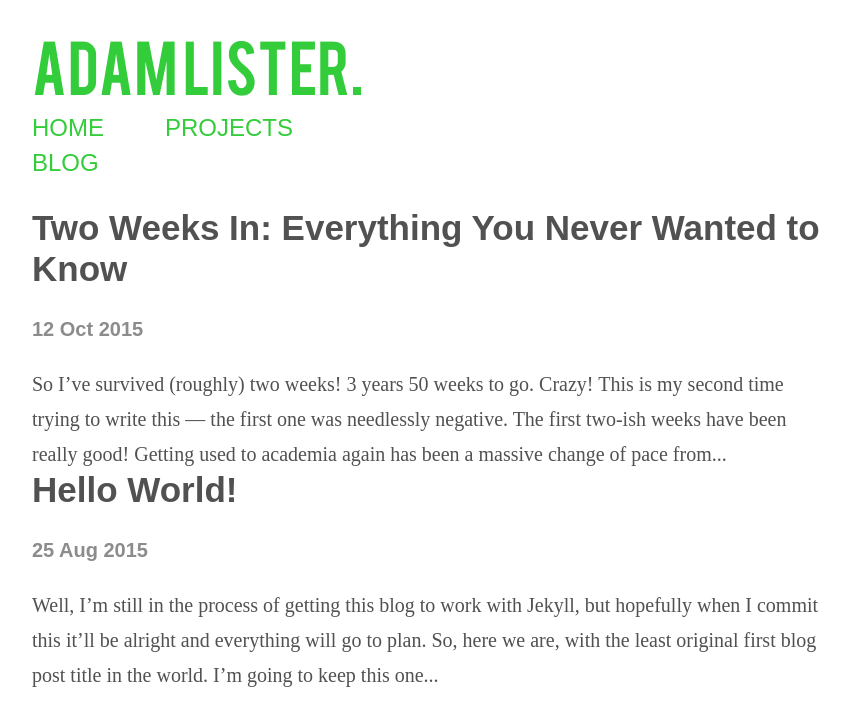
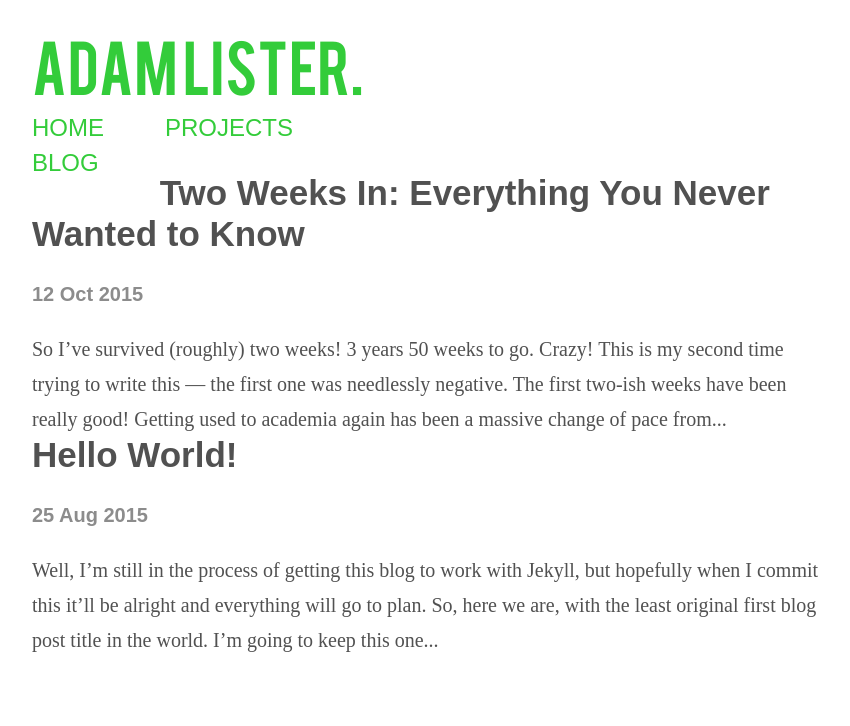
Before and after one commit to admlw/admlw.github.io, a Jekyll site: the page built from blog/index.html, in a window 1280 px wide. Shown: the top 726 px of the page, without its empty margins (208-1058 px from the left). Built offline with Jekyll 4.4.1, drawn with Linux system fonts in a browser that asks for light colours; some web fonts are replaced; the list of posts is cut into pages by our own code.

Commit message:
Update index.html

```diff
--- a/blog/index.html
+++ b/blog/index.html
@@ -3,7 +3,7 @@
 title: Adventures of a Physics PhD
 ---
 
-  <ul style="list-style-type: none;margin: 0;padding-top: 25; display: inline;" class="posts">
+  <ul style="list-style-type: none;margin-bottom: 50px;padding: 0; display: inline;" class="posts">
 
     {% for post in site.posts %}
       <li><h2><a href="{{ post.url }}" title="{{ post.title }}">{{ post.title }}</a></h2></li>
```
